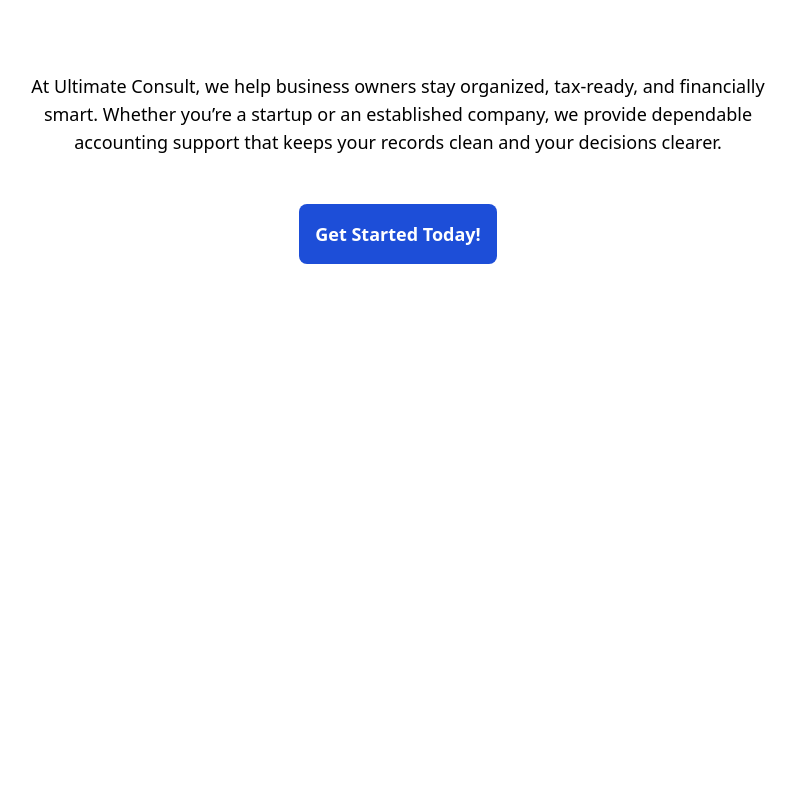
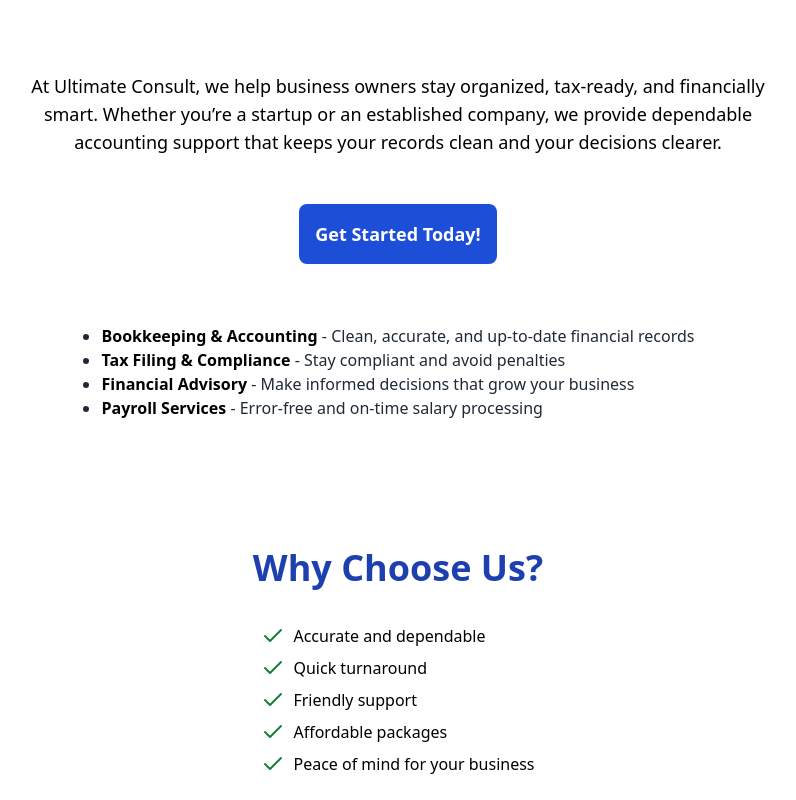
Before and after one commit to Sultan2403/Ultimate-Consult, a React (Vite) app: page / in a window 1280 px wide. Shown: the part 676-1476 px from the top of the page, without its empty margins (242-1038 px from the left). Before the commit the page ends 968 px from the top, so only its background shows below. Built offline with nearby package versions, Linux system fonts and the light colour scheme.

Commit message:
Hero Sec Done Added lucide react

```diff
--- a/package.json
+++ b/package.json
@@ -13,6 +13,7 @@
     "@emotion/react": "^11.14.0",
     "@emotion/styled": "^11.14.1",
     "@mui/material": "^7.3.6",
+    "lucide-react": "^0.562.0",
     "react": "^19.2.0",
     "react-dom": "^19.2.0",
     "react-router-dom": "^7.10.1"
--- a/src/Components/Sections/Hero/HeroSection.jsx
+++ b/src/Components/Sections/Hero/HeroSection.jsx
@@ -1,4 +1,5 @@
 import HeroImg from "../../../assets/Images/hero-sec-img.avif";
+import { Check } from "lucide-react";
 
 export default function HeroSec() {
   return (
@@ -36,6 +37,48 @@
           Get Started Today!
         </button>
       </div>
+      <ul className="list-disc mb-20">
+        <li className="text-gray-800">
+          <span className="font-semibold text-black">
+            Bookkeeping & Accounting{" "}
+          </span>
+          - Clean, accurate, and up-to-date financial records
+        </li>
+        <li className="text-gray-800">
+          <span className="font-semibold text-black">
+            Tax Filing & Compliance
+          </span>{" "}
+          - Stay compliant and avoid penalties
+        </li>
+        <li className="text-gray-800">
+          <span className="font-semibold text-black">Financial Advisory</span> -
+          Make informed decisions that grow your business
+        </li>
+        <li className="text-gray-800">
+          <span className="font-semibold text-black">Payroll Services</span> -
+          Error-free and on-time salary processing
+        </li>
+      </ul>
+      <div className="flex flex-col gap-7 w-full items-center justify-center">
+        <h1 className="text-4xl font-bold text-blue-800">Why Choose Us?</h1>
+        <ul>
+          <li className="flex gap-2 my-2 font-medium">
+            <Check className="text-green-700" /> Accurate and dependable
+          </li>
+          <li className="flex gap-2 my-2 font-medium">
+            <Check className="text-green-700" /> Quick turnaround
+          </li>
+          <li className="flex gap-2 my-2 font-medium">
+            <Check className="text-green-700" /> Friendly support
+          </li>
+          <li className="flex gap-2 my-2 font-medium">
+            <Check className="text-green-700" /> Affordable packages
+          </li>
+          <li className="flex gap-2 my-2 font-medium">
+            <Check className="text-green-700" /> Peace of mind for your business
+          </li>
+        </ul>
+      </div>
     </section>
   );
 }
```
Also changed, not shown: 1 other file (tests, documents, lock files or other folders).
